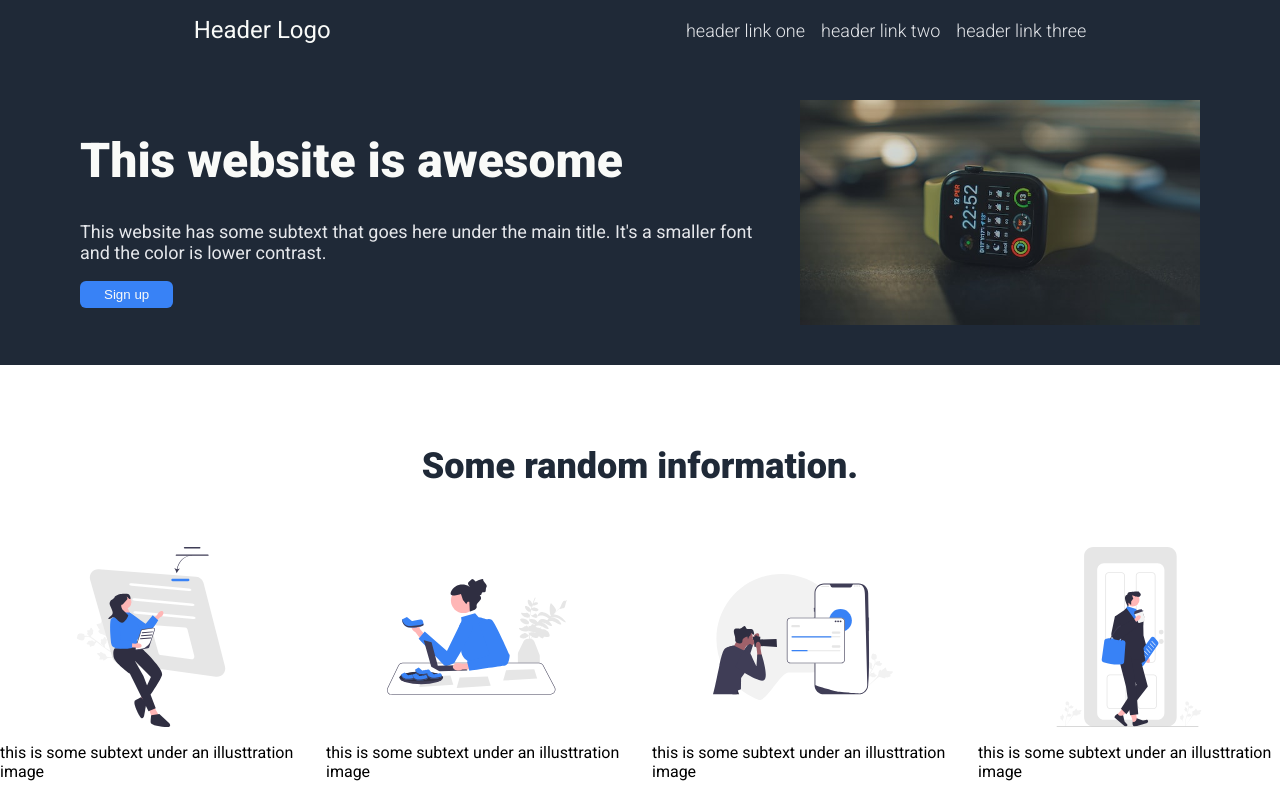
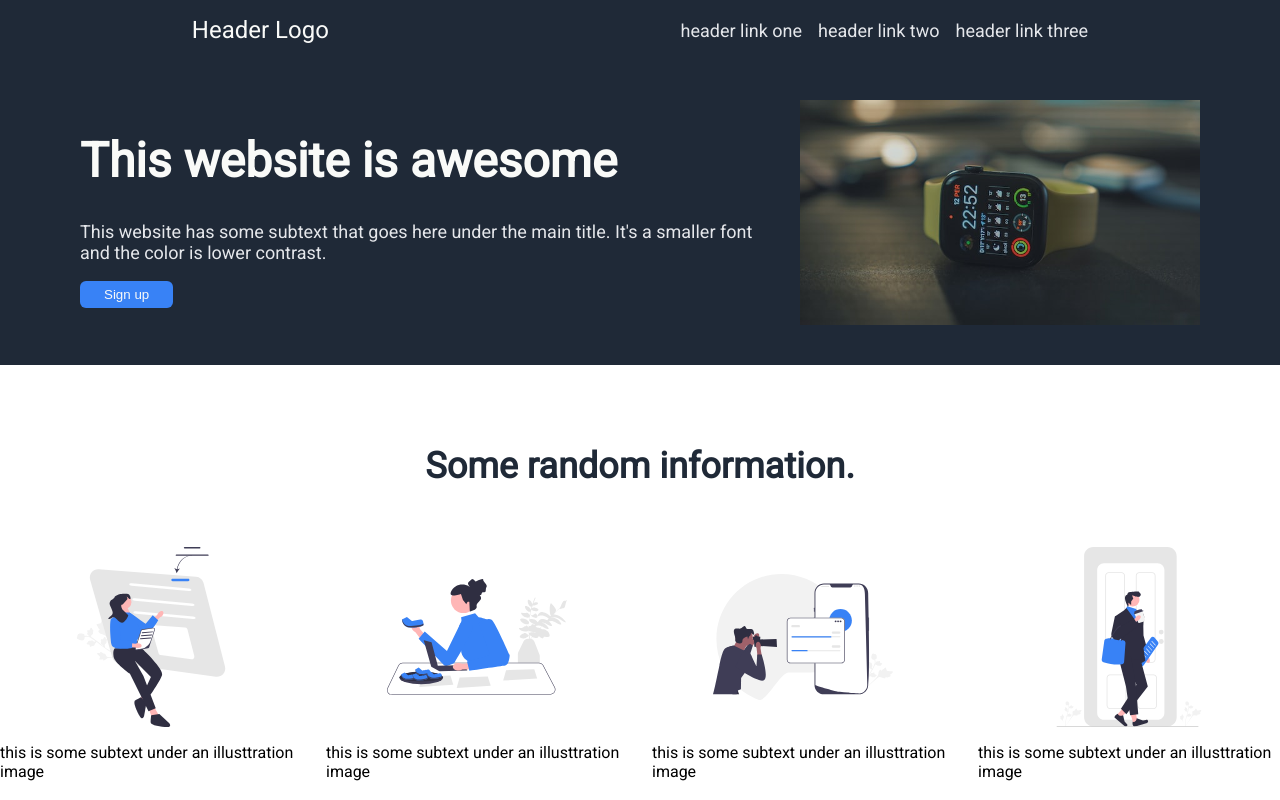
Before and after one commit to omgwenxx/landing-page, a plain HTML site: page index.html in a window 1280 px wide. Shown: the top 800 px of the page. Drawn offline with Linux system fonts and the light colour scheme.

Commit message:
Fix font

```diff
--- a/index.html
+++ b/index.html
@@ -5,9 +5,7 @@
     <meta charset="UTF-8">
     <meta http-equiv="X-UA-Compatible" content="IE=edge">
     <meta name="viewport" content="width=device-width, initial-scale=1.0">
-    <link
-        href='http://fonts.googleapis.com/css?family=Roboto:400,100,100italic,300,300italic,400italic,500,500italic,700,700italic,900italic,900'
-        rel='stylesheet' type='text/css'>
+    <link href='http://fonts.googleapis.com/css?family=Roboto' rel='stylesheet' type='text/css'>
     <link rel="stylesheet" href="styles.css">
     <title>Document</title>
 </head>
--- a/styles.css
+++ b/styles.css
@@ -4,7 +4,7 @@ html, body {
 }
 
 body {
-    font-family: 'Roboto';
+    font-family: 'Roboto', sans-serif;
     display: flex;
     flex-direction: column;
 }
```
